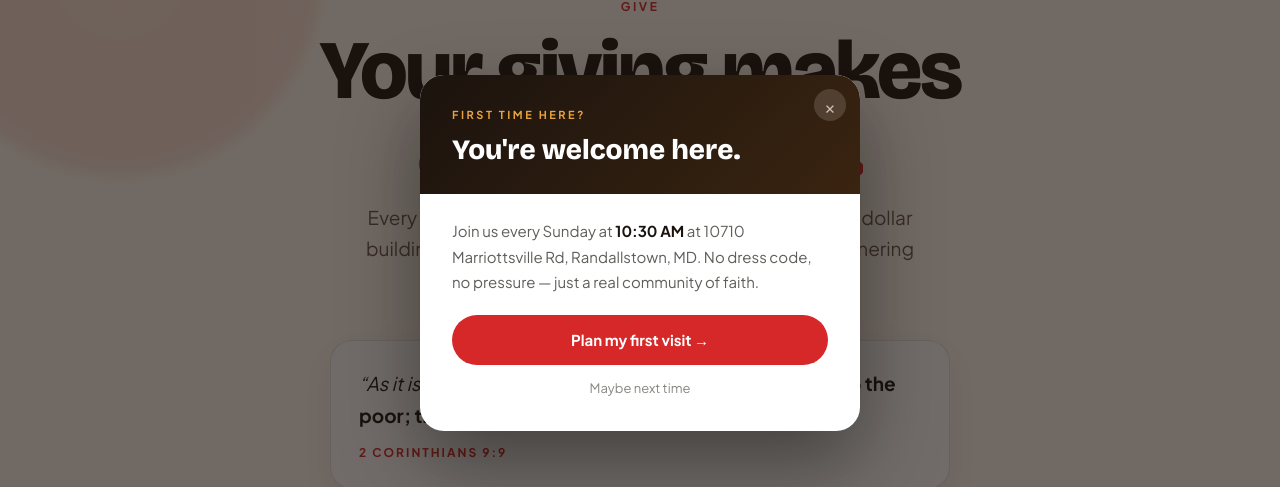
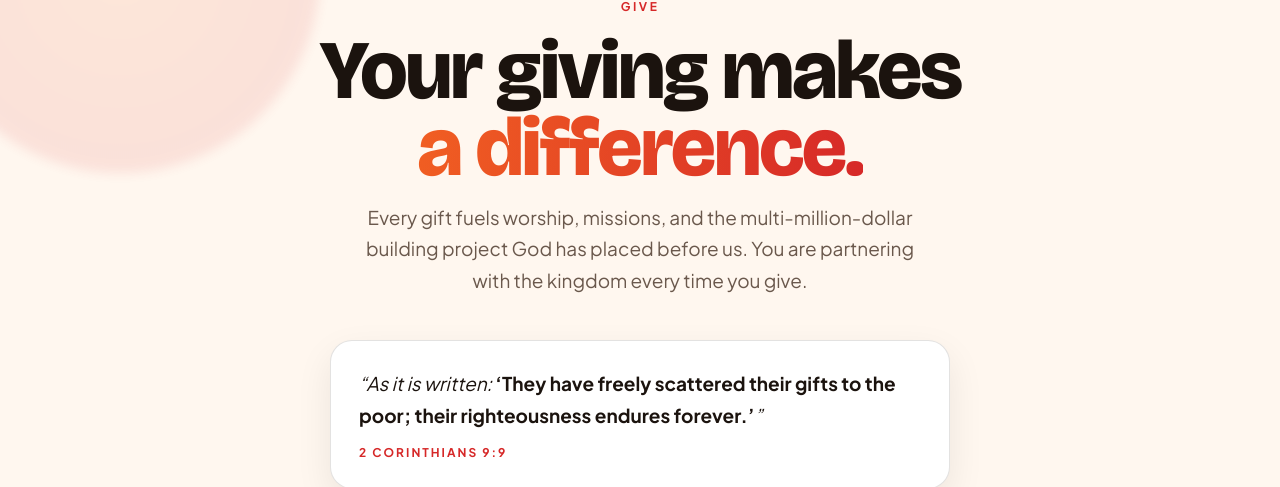
Before and after one commit to ezekielologunde/cac-salvation-center, a Next.js app: page /giving in a window 1280 px wide. Shown: the part 147-634 px from the top of the page. Built offline with nearby package versions, Linux system fonts and the light colour scheme; no server answers.

Commit message:
Remove first-visit welcome modal

```diff
--- a/components/ui/SiteOverlays.tsx
+++ b/components/ui/SiteOverlays.tsx
@@ -14,7 +14,6 @@ function isSundayService() {
 export function SiteOverlays() {
   const [bar, setBar] = useState(false);
   const [toast, setToast] = useState(false);
-  const [modal, setModal] = useState(false);
   const [slide, setSlide] = useState(false);
 
   useEffect(() => {
@@ -32,13 +31,7 @@ export function SiteOverlays() {
       timers.push(setTimeout(() => setToast(false), 12000));
     }
 
-    // 3. Welcome modal — first-ever visit, 2 s delay
-    if (!localStorage.getItem('cac-visited')) {
-      localStorage.setItem('cac-visited', '1');
-      timers.push(setTimeout(() => setModal(true), 2000));
-    }
-
-    // 4. Prayer slide-in — once per session, 45 s delay
+    // 3. Prayer slide-in — once per session, 45 s delay
     if (!sessionStorage.getItem('prayer-prompt-seen')) {
       timers.push(setTimeout(() => {
         sessionStorage.setItem('prayer-prompt-seen', '1');
@@ -128,54 +121,7 @@ export function SiteOverlays() {
         </div>
       )}
 
-      {/* ── 3. First-visit welcome modal ─────────────────────────── */}
-      {modal && (
-        <div
-          role="dialog"
-          aria-modal="true"
-          aria-label="Welcome to CAC Salvation Center"
-          style={{ position: 'fixed', inset: 0, zIndex: 950, background: 'rgba(27,19,14,.62)', display: 'flex', alignItems: 'center', justifyContent: 'center', padding: 20 }}
-          onClick={(e) => { if (e.target === e.currentTarget) setModal(false); }}
-        >
-          <div style={{ background: '#fff', borderRadius: 24, maxWidth: 440, width: '100%', overflow: 'hidden', boxShadow: '0 32px 80px rgba(0,0,0,.4)' }}>
-            <div style={{ background: 'linear-gradient(135deg,#1B130E,#3A2410)', padding: '32px 32px 28px', position: 'relative' }}>
-              <button
-                onClick={() => setModal(false)}
-                aria-label="Close welcome message"
-                style={{ position: 'absolute', top: 14, right: 14, background: 'rgba(255,247,239,.15)', border: 'none', borderRadius: '50%', width: 32, height: 32, display: 'flex', alignItems: 'center', justifyContent: 'center', cursor: 'pointer', color: 'rgba(255,247,239,.7)', fontSize: 18 }}
-              >
-                ×
-              </button>
-              <div style={{ fontSize: 11, fontWeight: 800, letterSpacing: '2.5px', textTransform: 'uppercase', color: '#E8A33D', marginBottom: 10 }}>First time here?</div>
-              <div style={{ fontFamily: 'var(--font-display)', fontWeight: 800, fontSize: 28, color: '#fff', lineHeight: 1.15 }}>
-                You&apos;re welcome here.
-              </div>
-            </div>
-            <div style={{ padding: '24px 32px 28px' }}>
-              <p style={{ fontSize: 15, color: '#5f5e5a', lineHeight: 1.7, marginBottom: 20 }}>
-                Join us every Sunday at <strong style={{ color: '#1B130E' }}>10:30 AM</strong> at 10710 Marriottsville Rd, Randallstown, MD. No dress code, no pressure — just a real community of faith.
-              </p>
-              <div style={{ display: 'flex', flexDirection: 'column', gap: 10 }}>
-                <Link
-                  href="/visit"
-                  onClick={() => setModal(false)}
-                  style={{ display: 'block', textAlign: 'center', background: '#D62828', color: '#fff', fontWeight: 800, fontSize: 15, padding: '14px 24px', borderRadius: 999, textDecoration: 'none' }}
-                >
-                  Plan my first visit →
-                </Link>
-                <button
-                  onClick={() => setModal(false)}
-                  style={{ background: 'none', border: 'none', color: '#888780', fontSize: 13, cursor: 'pointer', padding: 4 }}
-                >
-                  Maybe next time
-                </button>
-              </div>
-            </div>
-          </div>
-        </div>
-      )}
-
-      {/* ── 4. Prayer request slide-in ───────────────────────────── */}
+      {/* ── 3. Prayer request slide-in ───────────────────────────── */}
       {slide && (
         <div
           role="complementary"
```
